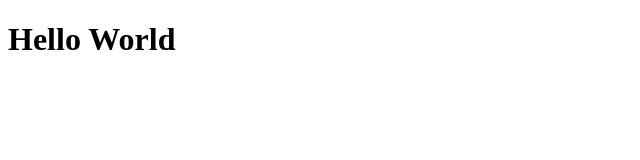
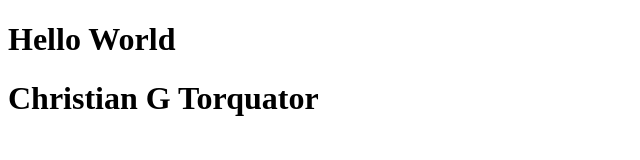
Before and after one commit to ProIan/lasttry, a plain HTML site: page index.html in a window 1280 px wide. Shown: the whole page, without its empty margins (0-640 px from the left). Drawn offline with Linux system fonts and the light colour scheme.

Commit message:
Update index.html

```diff
--- a/index.html
+++ b/index.html
@@ -8,5 +8,6 @@
 </head>
 <body>
     <h1>Hello World</h1>
+    <h1>Christian G Torquator<h1>
 </body>
 </html>
```
